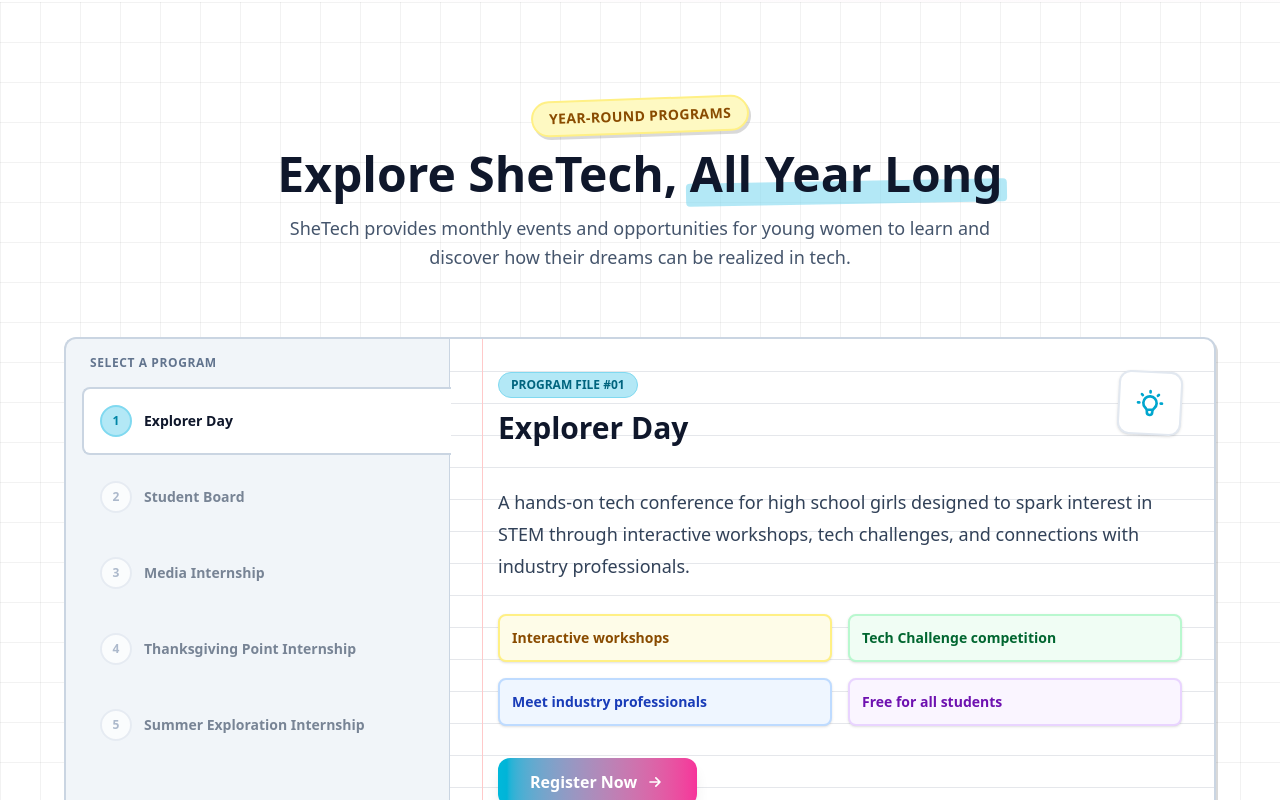
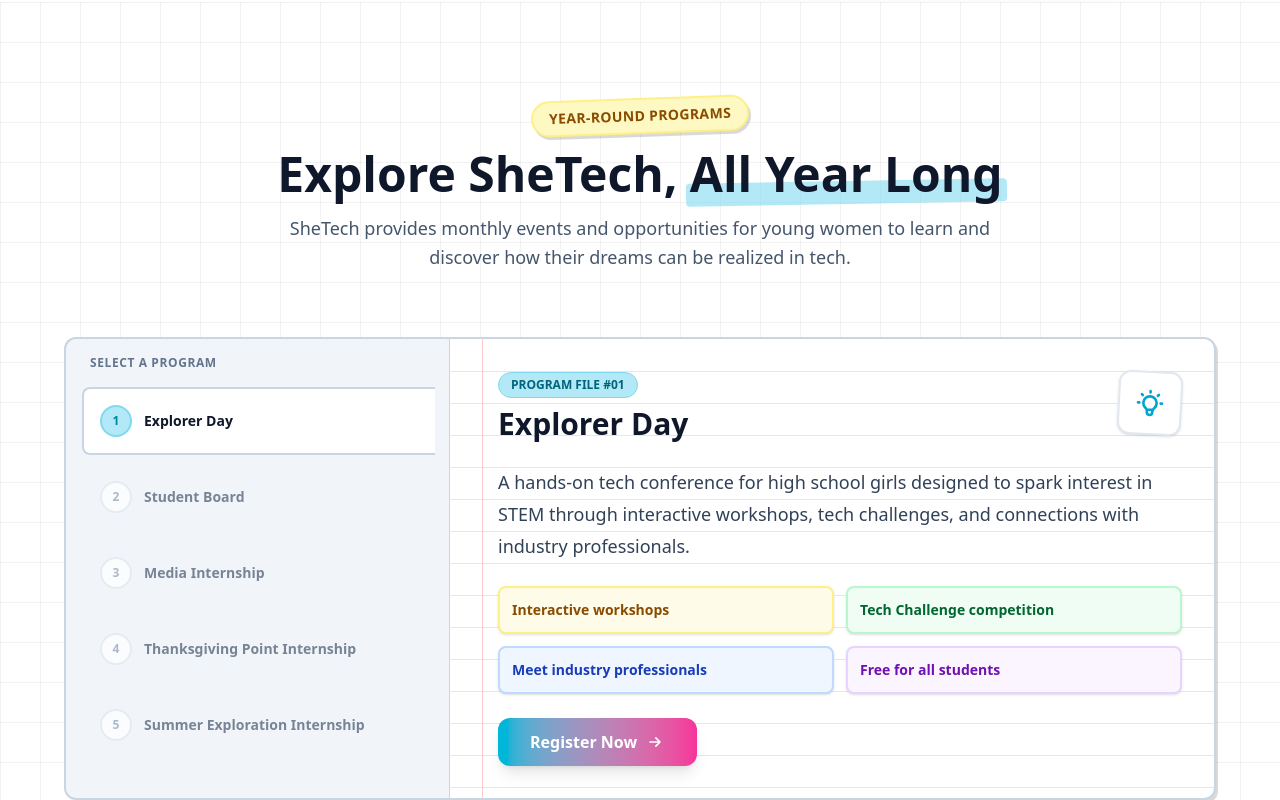
Before and after one commit to ryantetro/shetech, a Next.js app: page / in a window 1280 px wide. Shown: the part 2000-2800 px from the top of the page. Built offline with nearby package versions, Linux system fonts and the light colour scheme.

Commit message:
refactor: update ExplorerDaySection, HeroSection, and ProgramsSection with improved layouts, responsive design adjustments, and enhanced accessibility features for better user experience.

```diff
--- a/src/components/home/ProgramsSection.tsx
+++ b/src/components/home/ProgramsSection.tsx
@@ -129,10 +129,40 @@ export const ProgramsSection = () => {
                 </AnimatedSection>
 
                 <AnimatedSection direction="up" delay={100}>
-                    <div className="grid lg:grid-cols-12 gap-0 max-w-6xl mx-auto">
-                        {/* Left Column - File Folder Tabs */}
-                        <div className="lg:col-span-4 flex flex-col pr-0 lg:-mr-px z-10">
-                            <div className="bg-slate-100 rounded-t-xl lg:rounded-tr-none lg:rounded-l-xl border-2 border-slate-300 border-b-0 lg:border-b-2 lg:border-r-0 p-4 pb-0 lg:pb-4 lg:pr-0 h-full">
+                    <div className="max-w-6xl mx-auto">
+                        {/* Mobile: Horizontal scrolling tabs */}
+                        <div className="lg:hidden mb-4">
+                            <p className="text-xs font-bold text-slate-500 uppercase tracking-wider mb-3 px-1">
+                                Select a Program
+                            </p>
+                            <div className="flex gap-2 overflow-x-auto pb-2 scrollbar-hide">
+                                {PROGRAMS_DATA.map((program, index) => (
+                                    <button
+                                        key={program.title}
+                                        onClick={() => setSelectedIndex(index)}
+                                        className={`flex items-center gap-2 px-4 py-2.5 rounded-full border-2 whitespace-nowrap transition-all duration-200 shrink-0 ${
+                                            selectedIndex === index
+                                                ? 'bg-primary-500 border-primary-600 text-white shadow-md'
+                                                : 'bg-white border-slate-200 text-slate-600 hover:border-primary-300'
+                                        }`}
+                                    >
+                                        <span className={`w-6 h-6 rounded-full flex items-center justify-center text-xs font-bold ${
+                                            selectedIndex === index
+                                                ? 'bg-white/20 text-white'
+                                                : 'bg-slate-100 text-slate-500'
+                                        }`}>
+                                            {index + 1}
+                                        </span>
+                                        <span className="font-semibold text-sm">{program.title}</span>
+                                    </button>
+                                ))}
+                            </div>
+                        </div>
+
+                        <div className="grid lg:grid-cols-12 gap-0">
+                            {/* Left Column - File Folder Tabs (Desktop only) */}
+                            <div className="hidden lg:flex lg:col-span-4 flex-col pr-0 lg:-mr-px z-10">
+                                <div className="bg-slate-100 rounded-l-xl border-2 border-slate-300 border-r-0 p-4 h-full">
                                     <p className="text-xs font-bold text-slate-500 uppercase tracking-wider mb-4 px-2">
                                         Select a Program
                                     </p>
@@ -147,9 +177,9 @@ export const ProgramsSection = () => {
                                                     }`}
                                             >
                                                 <div className={`
-                                                flex items-center gap-3 p-4 rounded-l-lg lg:rounded-r-none border-2
+                                                    flex items-center gap-3 p-4 rounded-l-lg border-2
                                                     ${selectedIndex === index
-                                                    ? 'bg-white border-slate-300 border-r-0 shadow-[-4px_4px_0px_rgba(0,0,0,0.05)] lg:shadow-none translate-x-2 lg:translate-x-0 lg:w-[calc(100%+2px)]'
+                                                        ? 'bg-white border-slate-300 border-r-0 w-[calc(100%+2px)]'
                                                         : 'border-transparent opacity-70 hover:opacity-100'
                                                     }
                                                 `}>
@@ -172,7 +202,7 @@ export const ProgramsSection = () => {
                             {/* Right Column - Notebook Content */}
                             <div className="lg:col-span-8">
                                 <AnimatedSection direction="fade" delay={0} key={selectedIndex}>
-                                <div className="bg-white border-2 border-slate-300 rounded-b-xl lg:rounded-bl-none lg:rounded-r-xl shadow-sticker h-full relative overflow-hidden">
+                                    <div className="bg-white border-2 border-slate-300 rounded-xl lg:rounded-l-none lg:rounded-r-xl shadow-sticker h-full relative overflow-hidden">
                                         {/* Notebook Lines Background */}
                                         <div className="absolute inset-0" style={{
                                             backgroundImage: 'linear-gradient(#e5e7eb 1px, transparent 1px)',
@@ -181,39 +211,39 @@ export const ProgramsSection = () => {
                                         }}></div>
 
                                         {/* Red Margin Line */}
-                                    <div className="absolute top-0 bottom-0 left-8 w-px bg-red-200"></div>
+                                        <div className="absolute top-0 bottom-0 left-4 sm:left-8 w-px bg-red-200"></div>
 
-                                    <div className="relative p-8 pl-12">
+                                        <div className="relative p-5 pl-8 sm:p-8 sm:pl-12">
                                             {/* Header */}
-                                        <div className="flex items-start justify-between gap-6 mb-8">
-                                            <div>
-                                                <div className="inline-block px-3 py-1 bg-primary-100 text-primary-700 text-xs font-bold rounded-full mb-3 border border-primary-200">
+                                            <div className="flex items-start justify-between gap-4 mb-6">
+                                                <div className="flex-1 min-w-0">
+                                                    <div className="inline-block px-3 py-1 bg-primary-100 text-primary-700 text-xs font-bold rounded-full mb-2 border border-primary-200">
                                                         PROGRAM FILE #{String(selectedIndex + 1).padStart(2, '0')}
                                                     </div>
-                                                <h3 className="text-3xl font-black text-slate-900 mb-2">
+                                                    <h3 className="text-2xl sm:text-3xl font-black text-slate-900">
                                                         {selectedProgram.title}
                                                     </h3>
                                                 </div>
-                                            <div className="w-16 h-16 bg-white border-2 border-slate-200 rounded-xl flex items-center justify-center text-primary-500 shadow-sm transform rotate-3">
-                                                <div className="w-8 h-8">
+                                                <div className="w-12 h-12 sm:w-16 sm:h-16 bg-white border-2 border-slate-200 rounded-xl flex items-center justify-center text-primary-500 shadow-sm transform rotate-3 shrink-0">
+                                                    <div className="w-6 h-6 sm:w-8 sm:h-8">
                                                         {selectedProgram.icon}
                                                     </div>
                                                 </div>
                                             </div>
 
                                             {/* Content */}
-                                        <div className="prose prose-slate max-w-none mb-8">
-                                            <p className="text-lg text-slate-700 leading-8 font-medium">
+                                            <div className="prose prose-slate max-w-none mb-6">
+                                                <p className="text-base sm:text-lg text-slate-700 leading-7 sm:leading-8 font-medium">
                                                     {selectedProgram.description}
                                                 </p>
                                             </div>
 
                                             {/* Benefits - Sticky Notes (Now unique per program) */}
-                                        <div className="grid sm:grid-cols-2 gap-4 mb-8">
+                                            <div className="grid grid-cols-2 gap-3 mb-6">
                                                 {selectedProgram.benefits.map((benefit, idx) => (
                                                     <div
                                                         key={idx}
-                                                    className={`p-3 rounded-lg border-2 ${benefit.color} text-sm font-bold shadow-sm transform hover:-rotate-1 transition-transform duration-200`}
+                                                        className={`p-2.5 sm:p-3 rounded-lg border-2 ${benefit.color} text-xs sm:text-sm font-bold shadow-sm`}
                                                     >
                                                         {benefit.text}
                                                     </div>
@@ -223,10 +253,10 @@ export const ProgramsSection = () => {
                                             {/* CTA */}
                                             <Link
                                                 href={selectedProgram.ctaHref}
-                                            className="inline-flex items-center gap-2 px-8 py-3 bg-gradient-to-r from-cyan-500 to-pink-500 text-white font-bold rounded-xl shadow-lg hover:shadow-xl hover:scale-105 transition-all duration-300"
+                                                className="inline-flex items-center gap-2 px-6 sm:px-8 py-3 bg-gradient-to-r from-cyan-500 to-pink-500 text-white font-bold rounded-xl shadow-lg hover:shadow-xl hover:scale-105 transition-all duration-300 text-sm sm:text-base"
                                             >
                                                 {selectedProgram.ctaText}
-                                            <svg className="w-5 h-5" fill="none" stroke="currentColor" viewBox="0 0 24 24">
+                                                <svg className="w-4 h-4 sm:w-5 sm:h-5" fill="none" stroke="currentColor" viewBox="0 0 24 24">
                                                     <path strokeLinecap="round" strokeLinejoin="round" strokeWidth={2} d="M13 7l5 5m0 0l-5 5m5-5H6" />
                                                 </svg>
                                             </Link>
@@ -235,6 +265,7 @@ export const ProgramsSection = () => {
                                 </AnimatedSection>
                             </div>
                         </div>
+                    </div>
                 </AnimatedSection>
             </div>
         </section>
```
Also changed, not shown: src/components/home/ExplorerDaySection.tsx (+9 -9 lines), src/components/home/HeroSection.tsx (+0 -21 lines), src/components/ui/Breadcrumb.tsx (line endings or trailing spaces). Lines whose indentation alone changed are shown as unchanged.
